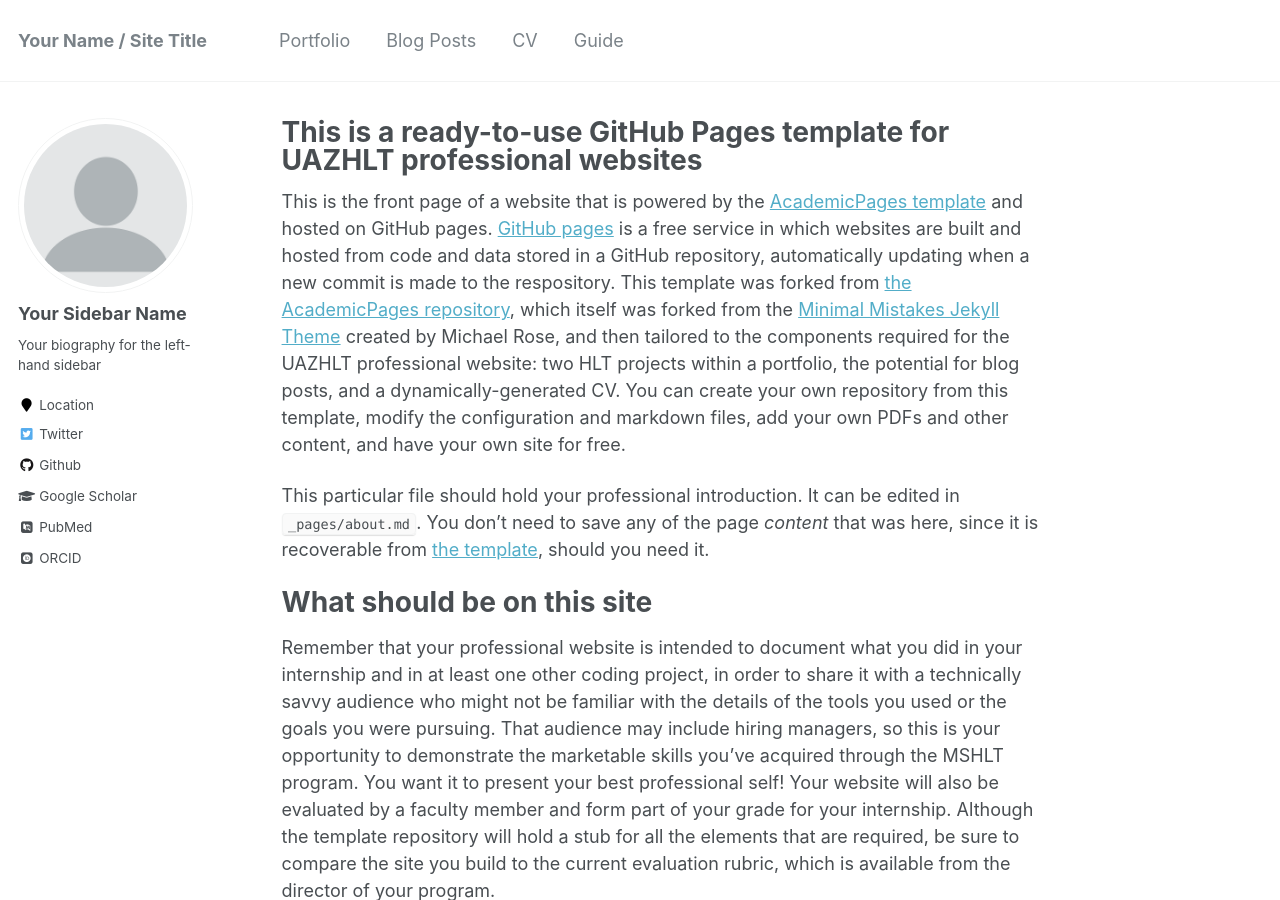
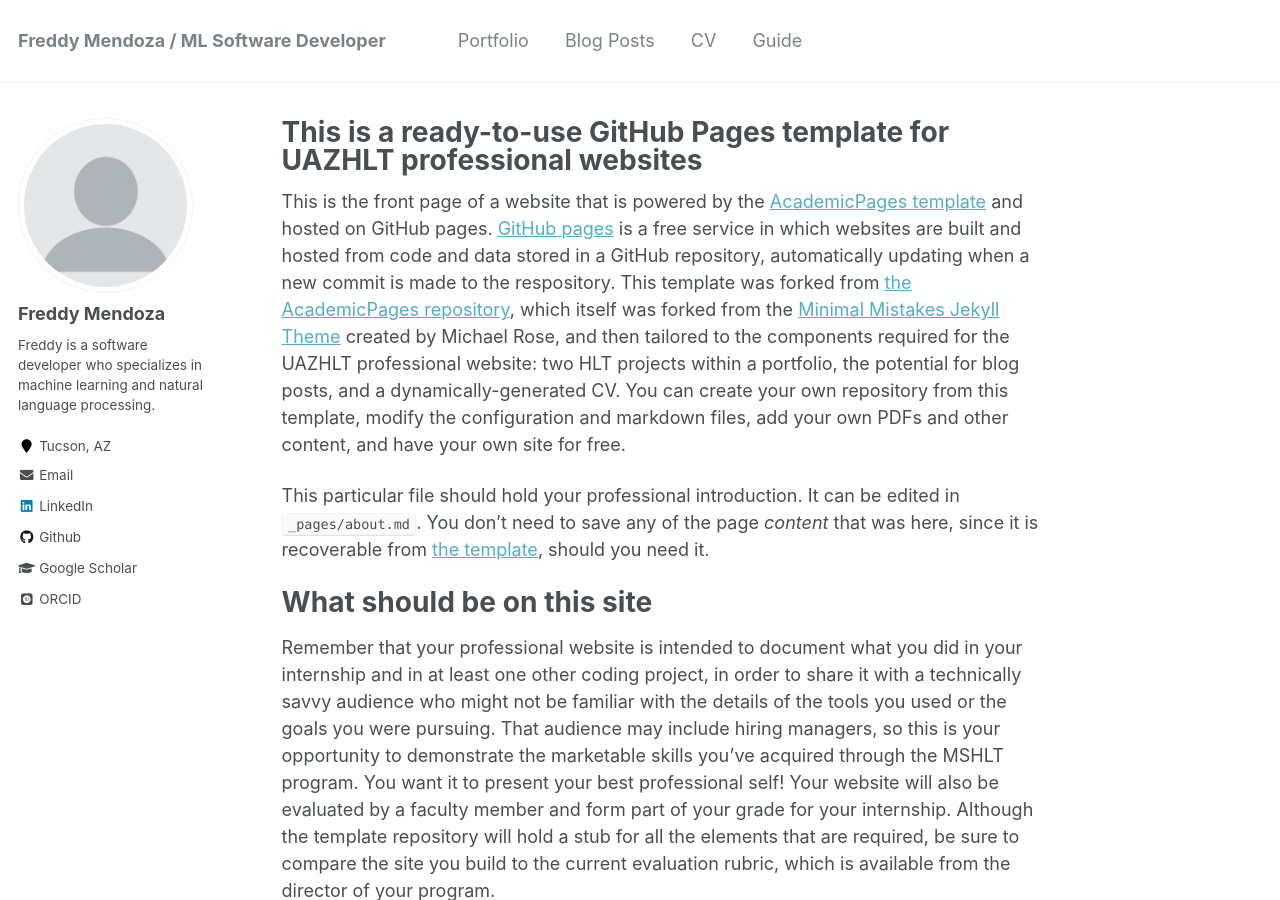
Before and after one commit to fmend/fmend.github.io, a Jekyll site: the page built from _pages/about.md, in a window 1280 px wide and 900 px high. Built offline with Jekyll 4.4.1, drawn with Linux system fonts in a browser that asks for light colours; some web fonts are replaced; some of the changed text lies outside the part shown.

Commit message:
Update _config.yml

```diff
--- a/_config.yml
+++ b/_config.yml
@@ -7,13 +7,13 @@
 
 # Site Settings
 locale                   : "en-US"
-title                    : "Your Name / Site Title"
+title                    : "Freddy Mendoza / ML Software Developer"
 title_separator          : "-"
-name                     : &name "Your Name"
-description              : &description "personal description"
-url                      : https://yourGHusername.github.io # the base hostname & protocol for your site e.g. "https://mmistakes.github.io"
+name                     : &name "Freddy Mendoza"
+description              : &description "Freddy is a software developer who specializes in machine learning and natural language processing."
+url                      : https://fmend.github.io # the base hostname & protocol for your site e.g. "https://mmistakes.github.io"
 baseurl                  : "" # the subpath of your site, e.g. "/blog"
-repository               : "yourGHusername/yourGHusername.github.io"
+repository               : "fmend/fmend.github.io"
 teaser                   :  # filename of teaser fallback teaser image placed in /images/, .e.g. "500x300.png"
 breadcrumbs              : false # true, false (default)
 words_per_minute         : 160
@@ -80,14 +80,14 @@ analytics:
 
 # Site Author
 author:
-  name             : "Your Sidebar Name"
+  name             : "Freddy Mendoza"
   avatar           : "profile.png"
-  bio              : "Your biography for the left-hand sidebar"
-  location         : "Location"
+  bio              : "Freddy is a software developer who specializes in machine learning and natural language processing."
+  location         : "Tucson, AZ"
   employer         :
-  pubmed           : "https://www.ncbi.nlm.nih.gov/pubmed/?term=john+snow"
+  pubmed           :
   googlescholar    : "http://yourfullgooglescholarurl.com"
-  email            :
+  email            : "freddym@arizona.edu"
   researchgate     :  # example: "https://www.researchgate.net/profile/yourprofile"
   uri              :
   bitbucket        :
@@ -96,20 +96,20 @@ author:
   flickr           :
   facebook         :
   foursquare       :
-  github           : "yourGHusername"
+  github           : "fmend"
   google_plus      :
   keybase          :
   instagram        :
   impactstory      : #"https://profiles.impactstory.org/u/xxxx-xxxx-xxxx-xxxx"
   lastfm           :
-  linkedin         :
+  linkedin         : "https://www.linkedin.com/in/freddy-mendoza-114019162/"
   orcid            : "http://orcid.org/yourorcidurl"
   pinterest        :
   soundcloud       :
   stackoverflow    : # http://stackoverflow.com/users/123456/username
   steam            :
   tumblr           :
-  twitter          : "replacethistwitterhandle"
+  twitter          :
   vine             :
   weibo            :
   xing             :
```
